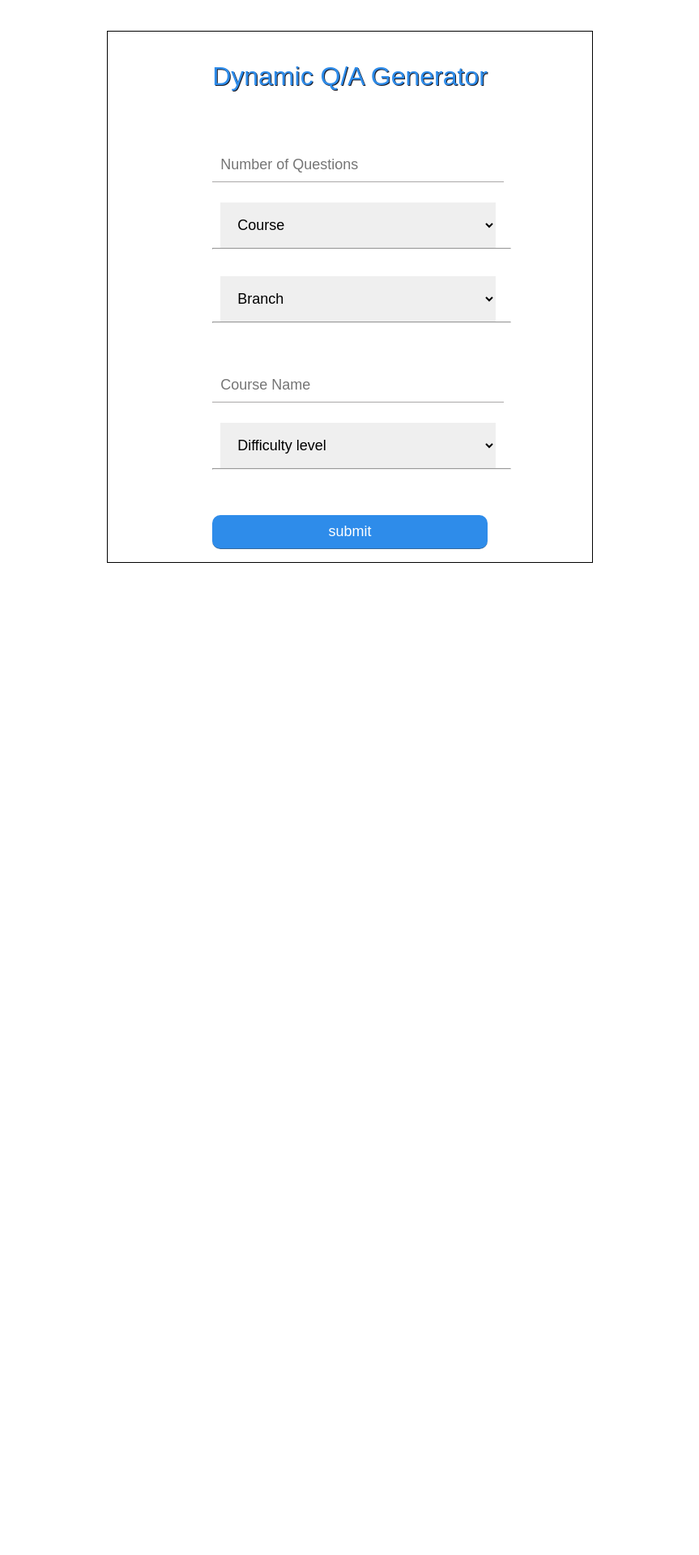
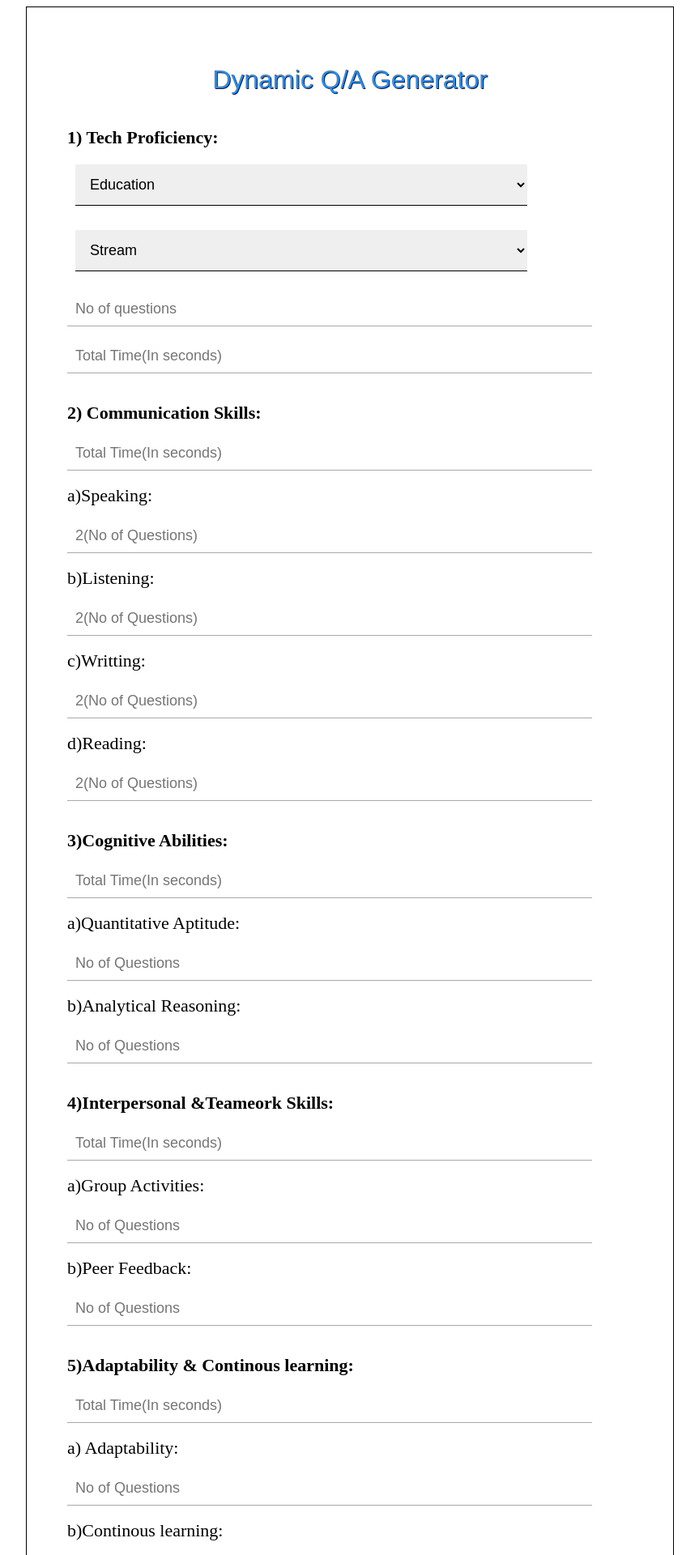
Before and after one commit to Vamsi1900111/scimics, a Flask app: page / in a window 1280 px wide. Shown: the top 1920 px of the page at 81% size, without its empty margins (208-1071 px from the left). Before the commit the page ends 695 px from the top, so only its background shows below. Run offline with Flask 3, Linux system fonts and the light colour scheme.

Commit message:
final_mcq

```diff
--- a/app.py
+++ b/app.py
@@ -1,19 +1,13 @@
 # ui_app.py
 from flask import Flask, render_template, request, jsonify
-import requests
-import google.generativeai as palm
 import json
 import google.generativeai as palm
 import base64
-import json
 import pprint
-import base64
 app = Flask(__name__)
-
 @app.route('/')
 def index():
     return render_template('index.html')
-
 @app.route('/predict', methods=['POST'])
 def predict():
     QA_count=request.form['QA_count']
--- a/templates/index.html
+++ b/templates/index.html
@@ -1,5 +1,6 @@
 <!DOCTYPE html>
 <html lang="en">
+
 <head>
   <meta charset="UTF-8" />
   <meta http-equiv="X-UA-Compatible" content="IE=edge" />
@@ -8,12 +9,12 @@
   <link rel="shortcut icon" href="assets/logo.png" type="image/x-icon">
 
   <style>
-
     .container .input-section {
       display: flex;
-        align-items:center;
+      align-items: center;
       justify-content: center;
     }
+
     body {
       /* height: 100vh; */
       /* background-color: #ffffff; */
@@ -24,103 +25,112 @@
     }
 
     .container {
-        width: 600px;
-        min-width: 400px;
+      width: 800px;
+      min-width: 500px;
       display: flex;
       flex-direction: column;
       justify-content: center;
       /* background-color: rgb(255, 255, 255); */
 
-        padding: 30px 0px;
+      padding: -50px;
       /* box-shadow: 10px 10px 30px rgb(0, 0, 0); */
       overflow-x: hidden;
     }
+
     .input-section form input {
       font-size: large;
-        width: 100%;
+      width: 90%;
       padding: 10px;
-        margin-top: 3rem;
+      margin-top: 1rem;
       background-color: transparent;
       border: 0px;
-        border:none;
-        outline:none;
+      border: none;
+      outline: none;
       border-bottom: 1.4px solid rgba(67, 62, 62, 0.452);
     }
 
-      .input-section form input:hover{
+    .input-section form input:hover {
       border-bottom: 2px solid rgb(46, 140, 234);
     }
+
     #button {
-        width: 100%;
+      width: 50%;
       background-color: rgb(46, 140, 234);
       font-size: large;
       color: #ffffff;
       border-radius: 10px;
-        cursor:pointer;
+      cursor: pointer;
 
     }
-      .container .input-section{
+
+    .container .input-section {
       display: flex;
       flex-direction: column;
       justify-content: space-around;
       padding-top: 1rem;
-            padding-bottom:1rem;
-            border:solid 1px black;
-
+      padding-bottom: 1rem;
+      border: solid 1px black;
+      padding: 50px;
       /* row-gap: 20px; */
     }
-        select{
-            padding:5%;
-            width:100%;
-            height:15%;
-            margin:10px;
-            border:0px;
-            border-bottom:1px;
-            margin-top:25px;
+
+    select {
+      padding: 2%;
+      width: 80%;
+      height: 15%;
+      margin: 10px;
+      border: 0px;
+      border-bottom: 1px solid black;
+      margin-top: 20px;
     }
-        .bottom-line{
-            margin-top:-10px;
-            width:108%;
-            color:black;
+
+    .bottom-line {
+      margin-top: -10px;
+      width: 92%;
+      border-bottom: 1px solid black;
 
     }
+
     .options select {
-            font-size:18px;
+      font-size: 18px;
     }
+
     @media screen and (max-width: 480px) {
       .container {
         overflow: hidden;
       }
-        .container .input-section{
+
+      .container .input-section {
         display: flex;
         flex-direction: column;
         justify-content: center;
         padding-top: 1.5rem;
-            border:none;
-            padding-bottom:none;
+        border: none;
+        padding-bottom: none;
         /* row-gap: 20px; */
       }
-        .container .input-section form{
+
+      .container .input-section form {
         display: flex;
         flex-direction: column;
         justify-content: center;
       }
+
       .input-section form input {
         font-size: large;
-          width: 100%;
+        width: 80%;
         padding: 8px;
-          margin-top: 3rem;
+        margin-top: 1rem;
         /* margin-left: 1rem; */
-
 
         background-color: transparent;
         border: 0px;
-          border-bottom: 2px solid black;
+        border-bottom: 1px solid black;
       }
 
       #button {
         width: 70%;
-       cursor:pointer;
+        cursor: pointer;
         margin: auto;
         margin-top: 2.5rem;
         background-color: rgb(46, 140, 234);
@@ -129,93 +139,130 @@
         border-radius: 10px;
       }
     }
-    .edit_head{
+
+    .edit_head {
       font-family: sans-serif;
       font-weight: 400;
       text-transform: capitalize;
       text-shadow: 1px 1px rgb(29, 29, 39);
       /* margin-top: 2rem; */
     }
+    label{
+      font-size: 22px;
+    }
   </style>
   <!-- <link rel="stylesheet" href="user_signup.css"> -->
 </head>
+
 <body>
   <div class="container">
+    <div class="input-section">
+      <form action="/predict" method="post" autocomplete="off">
+        <h1 class="edit_head" align="center"> <span style="color:rgb(46, 140, 234)">Dynamic Q/A Generator</span></h1>
 
-      <div class="input-section">
-
-
-        <form action="/predict" method="post" autocomplete="off">
-          <h1 class="edit_head"  align="center"> <span style="color:rgb(46, 140, 234)">Dynamic Q/A Generator</span></h1>
+        <div class="options">
+          <br><label for="course"> <b> 1) Tech Proficiency:</b></label>
+          <select id="course" name="course" onchange="updateCourse()">
+            <option value="default">Education</option>
+            <option value="BTECH">Btech</option>
+            <option value="MBA">MBA</option>
+          </select>
+          <!-- <hr class="bottom-line"> -->
+          <div class="options">
+            <select id="stream" name="stream">
+              <option value="default">Stream</option>
+            </select>
+            <!-- <hr class="bottom-line"> -->
+          </div>
           <!-- <div class="input-field">
-            <input name="std_name" type="text" placeholder="Name"/>
-          </div>
-            <hr  class="bottom-line"> -->
-          <!-- <div class="options" > -->
-            <!-- <select  name="std_course">
-            <option  value="1">B-TECH</option>
-            <option value="2">BBA</option>
-            <option  value="3">MBA</option>
-            <option value="4">M-TECH</option>
-            </select>
-            <hr  class="bottom-line">
+            <input name="course_name" type="text" placeholder="Course Name" />
           </div> -->
             <div class="input-field">
-            <input name="QA_count" type="text" placeholder="Number of Questions"/>
+            <input name="1Q_count" type="text" placeholder="No of questions" />
+            <input name="1Q_time" type="text" placeholder="Total Time(In seconds)" />
           </div>
-          <div class="options">
-            <select  id="btech_course" name="btech_course" onchange="updateCourse()">
-            <option  value="default">Course</option>
-            <option  value="BTECH">Btech</option>
-            <option  value="MBA">MBA</option>
-            </select>
-            <hr class="bottom-line">
-          <div class="options">
-            <select id="btech_branch" name="btech_branch">
-            <option  value="default">Branch</option>
-            </select>
-            <hr class="bottom-line">
+          <br><br><label for="2Q_time"> <b> 2) Communication Skills:</b></label>
+          <div class="input-field">
+            <input name="2Q_time" type="text" placeholder="Total Time(In seconds)" />
+           <br><br> <label for="2Q_a_count">a)Speaking:</label>
+            <input name="2Q_a_count" type="text" placeholder="2(No of Questions)" />
+           <br><br> <label for="2Q_b_count">b)Listening:</label>
+           <input name="2Q_b_count" type="text" placeholder="2(No of Questions)" />
+           <br><br> <label for="2Q_c_count">c)Writting:</label>
+            <input name="2Q_c_count" type="text" placeholder="2(No of Questions)" />
+            <br><br> <label for="2Q_d_count">d)Reading:</label>
+            <input name="2Q_d_count" type="text" placeholder="2(No of Questions)" />
           </div>
+          <br><br><label for="3Q_time"> <b>3)Cognitive Abilities:</b></label>
           <div class="input-field">
-            <input name="course_name" type="text" placeholder="Course Name"/>
+            <input name="3Q_time" type="text" placeholder="Total Time(In seconds)" />
+           <br><br> <label for="3Q_a_count">a)Quantitative Aptitude:</label>
+            <input name="3Q_a_count" type="text" placeholder="No of Questions" />
+           <br><br> <label for="3Q_b_count">b)Analytical Reasoning:</label>
+           <input name="3Q_b_count" type="text" placeholder="No of Questions" />
           </div>
-        <div class="options">
-            <select name="QA_difficulty" >
-            <option value="default" >Difficulty level</option>
-            <option value="Easy" >Easy</option>
-            <option value="Medium">Medium</option>
-            <option  value="Hard">Hard</option>
-            </select>
-            <hr class="bottom-line">
+          <br><br><label for="4Q_time"> <b> 4)Interpersonal &Teameork Skills:</b></label>
+          <div class="input-field">
+            <input name="4Q_time" type="text" placeholder="Total Time(In seconds)" />
+           <br><br> <label for="4Q_a_count">a)Group Activities:</label>
+            <input name="4Q_a_count" type="text" placeholder="No of Questions" />
+           <br><br> <label for="4Q_b_count">b)Peer Feedback:</label>
+           <input name="4Q_b_count" type="text" placeholder="No of Questions" />
           </div>
-          <input id="button" type="submit" value="submit" name="Submit">
+          <br><br><label for="5Q_time"> <b> 5)Adaptability & Continous learning:</b></label>
+          <div class="input-field">
+            <input name="5Q_time" type="text" placeholder="Total Time(In seconds)" />
+           <br><br> <label for="5Q_a_count">a) Adaptability:</label>
+            <input name="5Q_a_count" type="text" placeholder="No of Questions" />
+           <br><br> <label for="5Q_b_count">b)Continous learning:</label>
+           <input name="5Q_b_count" type="text" placeholder="No of Questions" />
+          </div>
+          <br><br><label for="6Q_time"> <b> 6)Project Management and Time Management</b></label>
+          <div class="input-field">
+            <input name="6Q_time" type="text" placeholder="Total Time(In seconds)" />
+           <br><br> <label for="6Q_a_count">a) Prioritization tasks and setting clear goals:</label>
+            <input name="6Q_a_count" type="text" placeholder="No of Questions" />
+           <br><br> <label for="6Q_b_count">b)Estimation of time required for tasks and setting deadlines:</label>
+           <input name="6Q_b_count" type="text" placeholder="No of Questions" />
+           <br><br> <label for="6Q_c_count">c) Handling multitasking and managing multiple assignments:</label>
+            <input name="6Q_c_count" type="text" placeholder="No of Questions" />
+           <br><br> <label for="6Q_d_count">d)Understanding project life cycles, from initiation to completion:</label>
+           <input name="6Q_d_count" type="text" placeholder="No of Questions" />
+           <br><br> <label for="6Q_e_count">e) Utilization of tools or software related to time and project management:</label>
+            <input name="6Q_e_count" type="text" placeholder="No of Questions" />
+          </div>
+          <br><br><label for="7Q_time"> <b> 7)Professional Etiquette and Interview Preparedness:</b></label>
+          <div class="input-field">
+            <input name="7Q_time" type="text" placeholder="Total Time(In seconds)" />
+           <br><br> <label for="7Q_a_count">a) Scenario-based questions on professional conduct:</label>
+            <input name="7Q_a_count" type="text" placeholder="No of Questions" />
+           <br><br> <label for="7Q_b_count">b)Setting up Mock interview sessions on our Platform:</label>
+           <input name="7Q_b_count" type="text" placeholder="No of Questions" />
+          </div>
+          <center>
+          <input id="button" type="submit" value="submit" name="submit">
+        </center>
       </form>
     </div>
   </div>
   <script>
+    total_time=document.getElementById("total_time")
+    time=
+    total_time.innerHTML(time)
+
     function updateCourse() {
-          // Get the selected continent
-          var selectedCourse = document.getElementById("btech_course").value;
-
-          var courseDropdown = document.getElementById("btech_branch");
-
-          // Clear previous options
+      var selectedCourse = document.getElementById("course").value;
+      var courseDropdown = document.getElementById("stream");
       courseDropdown.innerHTML = '<option value="0">Select a Course</option>';
-
-          // Add options based on the selected continent
       if (selectedCourse === "BTECH") {
-              // If Asia is selected
-              var btechCourses = ["CSE", "AIML", "AIDS", "IT","ECE","MECH","CIVIL","EEE","CHEM"];
+        var btechCourses = ["CSE", "AIML", "AIDS", "IT", "ECE", "MECH", "CIVIL", "EEE", "CHEM"];
         populateDropdown(courseDropdown, btechCourses);
       } else if (selectedCourse === "MBA") {
-              // If Europe is selected
         var MBACourses = ["Finance", "HR",];
         populateDropdown(courseDropdown, MBACourses);
       }
     }
-
     function populateDropdown(dropdown, options) {
-          // Populate the dropdown with the provided options
       for (var i = 0; i < options.length; i++) {
         var option = document.createElement("option");
         option.text = options[i];
@@ -225,4 +272,5 @@
     }
   </script>
 </body>
+
 </html>
```
Also changed, not shown: MCQ_app.py (+63 -26 lines), templates/result.html (+47 -3 lines), 1 other file. Lines whose indentation alone changed are shown as unchanged.
